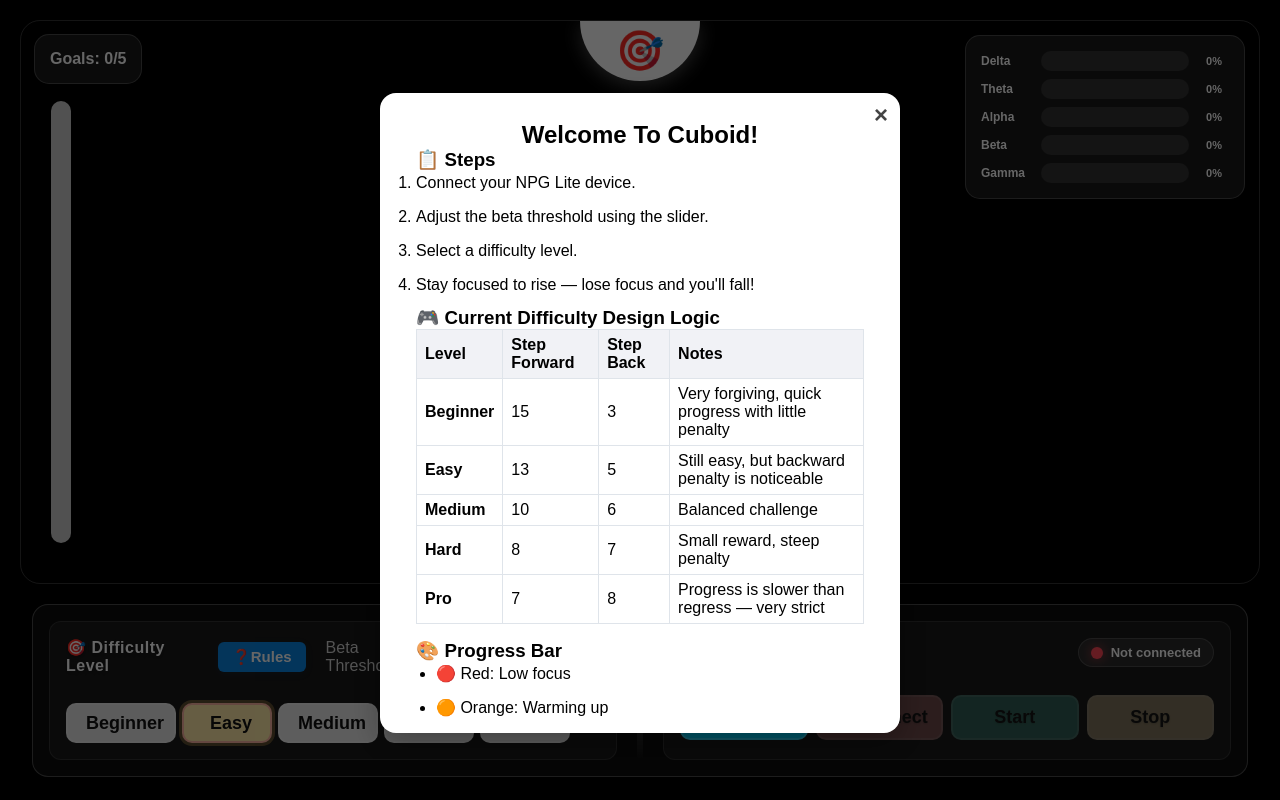
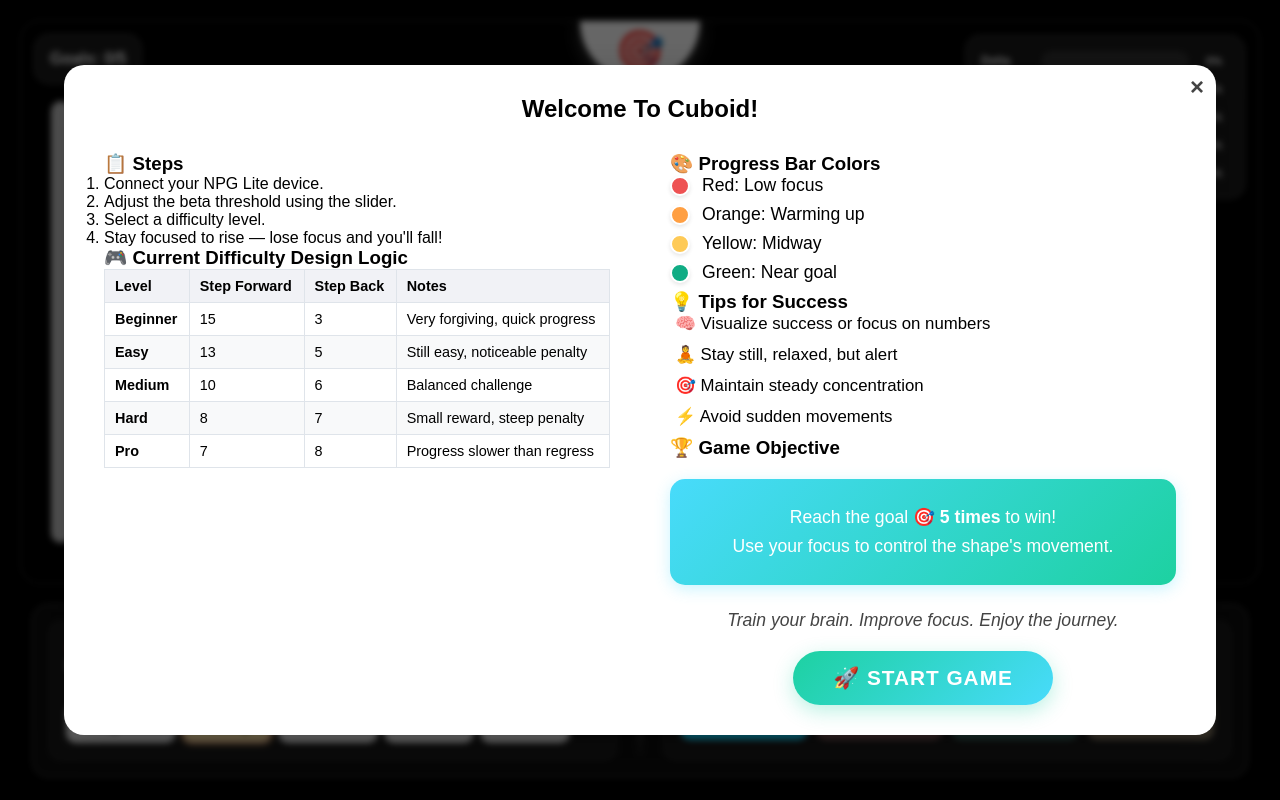
Before and after one commit to Ritika8081/Cuboid, a plain HTML site: page index.html in a window 1280 px wide. Both pictures are taken after a click on the button "❓Rules". Drawn offline with Linux system fonts and the light colour scheme.

Commit message:
adjust modal content to make it clear

```diff
--- a/index.html
+++ b/index.html
@@ -63,12 +63,14 @@
     </div>
 
     <div id="rulesModal" class="rules-modal">
-        <div class="rules-content" style="max-height: 80vh; overflow-y: auto;">
+        <div class="rules-content-wide">
             <span class="close-btn" id="closeRules">&times;</span>
 
-            <h2 style="text-align: center;">Welcome To Cuboid!</h2>
+            <h2 style="text-align: center; margin-bottom: 30px;">Welcome To Cuboid!</h2>
 
-
+            <div class="rules-columns">
+                <!-- Left Column -->
+                <div class="rules-left-column">
                     <h3>📋 Steps</h3>
                     <ol>
                         <li>Connect your NPG Lite device.</li>
@@ -78,73 +80,80 @@
                     </ol>
 
                     <h3>🎮 Current Difficulty Design Logic</h3>
-            <table style="width:100%;border-collapse:collapse;margin-bottom:16px;">
+                    <table class="difficulty-table">
                         <thead>
-                    <tr style="background:#f1f2f6;">
-                        <th style="padding:6px 8px;border:1px solid #dfe4ea;">Level</th>
-                        <th style="padding:6px 8px;border:1px solid #dfe4ea;">Step Forward</th>
-                        <th style="padding:6px 8px;border:1px solid #dfe4ea;">Step Back</th>
-                        <th style="padding:6px 8px;border:1px solid #dfe4ea;">Notes</th>
+                            <tr>
+                                <th>Level</th>
+                                <th>Step Forward</th>
+                                <th>Step Back</th>
+                                <th>Notes</th>
                             </tr>
                         </thead>
                         <tbody>
                             <tr>
-                        <td style="padding:6px 8px;border:1px solid #dfe4ea;"><strong>Beginner</strong></td>
-                        <td style="padding:6px 8px;border:1px solid #dfe4ea;">15</td>
-                        <td style="padding:6px 8px;border:1px solid #dfe4ea;">3</td>
-                        <td style="padding:6px 8px;border:1px solid #dfe4ea;">Very forgiving, quick progress with little
-                            penalty
-                        </td>
+                                <td><strong>Beginner</strong></td>
+                                <td>15</td>
+                                <td>3</td>
+                                <td>Very forgiving, quick progress</td>
                             </tr>
                             <tr>
-                        <td style="padding:6px 8px;border:1px solid #dfe4ea;"><strong>Easy</strong></td>
-                        <td style="padding:6px 8px;border:1px solid #dfe4ea;">13</td>
-                        <td style="padding:6px 8px;border:1px solid #dfe4ea;">5</td>
-                        <td style="padding:6px 8px;border:1px solid #dfe4ea;">Still easy, but backward penalty is
-                            noticeable
-                        </td>
+                                <td><strong>Easy</strong></td>
+                                <td>13</td>
+                                <td>5</td>
+                                <td>Still easy, noticeable penalty</td>
                             </tr>
                             <tr>
-                        <td style="padding:6px 8px;border:1px solid #dfe4ea;"><strong>Medium</strong></td>
-                        <td style="padding:6px 8px;border:1px solid #dfe4ea;">10</td>
-                        <td style="padding:6px 8px;border:1px solid #dfe4ea;">6</td>
-                        <td style="padding:6px 8px;border:1px solid #dfe4ea;">Balanced challenge</td>
+                                <td><strong>Medium</strong></td>
+                                <td>10</td>
+                                <td>6</td>
+                                <td>Balanced challenge</td>
                             </tr>
                             <tr>
-                        <td style="padding:6px 8px;border:1px solid #dfe4ea;"><strong> Hard</strong></td>
-                        <td style="padding:6px 8px;border:1px solid #dfe4ea;">8</td>
-                        <td style="padding:6px 8px;border:1px solid #dfe4ea;">7</td>
-                        <td style="padding:6px 8px;border:1px solid #dfe4ea;">Small reward, steep penalty</td>
+                                <td><strong>Hard</strong></td>
+                                <td>8</td>
+                                <td>7</td>
+                                <td>Small reward, steep penalty</td>
                             </tr>
                             <tr>
-                        <td style="padding:6px 8px;border:1px solid #dfe4ea;"><strong>Pro</strong></td>
-                        <td style="padding:6px 8px;border:1px solid #dfe4ea;">7</td>
-                        <td style="padding:6px 8px;border:1px solid #dfe4ea;">8</td>
-                        <td style="padding:6px 8px;border:1px solid #dfe4ea;">Progress is slower than regress — very
-                            strict
-                        </td>
+                                <td><strong>Pro</strong></td>
+                                <td>7</td>
+                                <td>8</td>
+                                <td>Progress slower than regress</td>
                             </tr>
                         </tbody>
                     </table>
+                </div>
 
-            <h3>🎨 Progress Bar</h3>
-            <ul>
-                <li>🔴 Red: Low focus</li>
-                <li>🟠 Orange: Warming up</li>
-                <li>🟡 Yellow: Midway</li>
-                <li>🟢 Green: Near goal</li>
+                <!-- Right Column -->
+                <div class="rules-right-column">
+                    <h3>🎨 Progress Bar Colors</h3>
+                    <ul class="color-list">
+                        <li><span class="color-indicator red"></span> Red: Low focus</li>
+                        <li><span class="color-indicator orange"></span> Orange: Warming up</li>
+                        <li><span class="color-indicator yellow"></span> Yellow: Midway</li>
+                        <li><span class="color-indicator green"></span> Green: Near goal</li>
                     </ul>
 
-            <h3>💡 Tips</h3>
-            <ul>
-                <li>Visualize success or numbers.</li>
-                <li>Stay still, relaxed, alert.</li>
-                <li><strong>To recalibrate:</strong> Click the <b>Stop</b> button, then click <b>Start</b>
-                    again.
-                </li>
+                    <h3>💡 Tips for Success</h3>
+                    <ul class="tips-list">
+                        <li>🧠 Visualize success or focus on numbers</li>
+                        <li>🧘 Stay still, relaxed, but alert</li>
+                        <li>🎯 Maintain steady concentration</li>
+                        <li>⚡ Avoid sudden movements</li>
                     </ul>
 
-            <p style="font-style: italic; color: #444;">Train your brain. Improve focus. Enjoy the journey.</p>
+                    <h3>🏆 Game Objective</h3>
+                    <div class="objective-box">
+                        <p>Reach the goal 🎯 <strong>5 times</strong> to win!</p>
+                        <p>Use your focus to control the shape's movement.</p>
+                    </div>
+
+                    <div class="game-start-section">
+                        <p class="motivational-text">Train your brain. Improve focus. Enjoy the journey.</p>
+                        <button id="startGameBtn" class="start-game-btn">🚀 Start Game</button>
+                    </div>
+                </div>
+            </div>
         </div>
     </div>
     <div class="control-panel updated-panel">
@@ -300,12 +309,34 @@
         const rulesBtn = document.getElementById("rulesBtn");
         const rulesModal = document.getElementById("rulesModal");
         const closeRules = document.getElementById("closeRules");
+        const startGameBtn = document.getElementById("startGameBtn");
+
         rulesBtn.addEventListener("click", () => {
             rulesModal.classList.add("show");
         });
+
         closeRules.addEventListener("click", () => {
             rulesModal.classList.remove("show");
         });
+
+        // Add start game button functionality
+        startGameBtn.addEventListener("click", () => {
+            rulesModal.classList.remove("show");
+
+            // Auto-connect and start if not already connected
+            if (!connected) {
+                connectBLE().then(() => {
+                    if (connected) {
+                        setTimeout(() => {
+                            startStream();
+                        }, 1000);
+                    }
+                });
+            } else if (!streaming) {
+                startStream();
+            }
+        });
+
         window.addEventListener("click", (e) => {
             if (e.target === rulesModal) {
                 rulesModal.classList.remove("show");
--- a/style.css
+++ b/style.css
@@ -56,37 +56,178 @@
 
      /* Modal overlay: full screen, centered content */
      .rules-modal {
-         margin-top: 13px;
-         margin-bottom: 13px;
          display: none;
-         /* Only this! */
          position: fixed;
-         z-index: 999;
+         z-index: 1000;
          left: 0;
          top: 0;
-         width: 100vw;
-         height: 100vh;
+         width: 100%;
+         height: 100%;
          background-color: rgba(0, 0, 0, 0.6);
-         justify-content: center;
-         align-items: center;
+         backdrop-filter: blur(3px);
      }
 
      /* When you want to show the modal, add this class */
      .rules-modal.show {
          display: flex;
+         justify-content: center;
+         align-items: center;
      }
 
      /* Modal content: centered box */
-     .rules-content {
+     .rules-content-wide {
          background-color: #fff;
-         padding: 28px 36px;
-         border-radius: 16px;
-         max-width: 520px;
-         width: 90vw;
+         margin: 2% auto;
+         padding: 30px;
+         border-radius: 20px;
+         width: 90%;
+         max-width: 1200px;
+         max-height: 90vh;
+         position: relative;
+         box-shadow: 0 10px 40px rgba(0, 0, 0, 0.2);
+         overflow: hidden;
+     }
+
+     .rules-columns {
+         display: grid;
+         grid-template-columns: 1fr 1fr;
+         gap: 40px;
+         margin-top: 20px;
+     }
+
+     .rules-left-column,
+     .rules-right-column {
+         padding: 0 10px;
+     }
+
+     .close-btn {
+         color: #aaa;
+         float: right;
+         font-size: 32px;
+         font-weight: bold;
+         cursor: pointer;
+         position: absolute;
+         right: 20px;
+         top: 15px;
+         z-index: 1001;
+     }
+
+     .close-btn:hover,
+     .close-btn:focus {
+         color: #ff6b6b;
+         text-decoration: none;
+     }
+
+     .difficulty-table {
+         width: 100%;
+         border-collapse: collapse;
+         margin-bottom: 20px;
+         font-size: 0.9em;
+     }
+
+     .difficulty-table th,
+     .difficulty-table td {
+         padding: 8px 10px;
+         border: 1px solid #dfe4ea;
          text-align: left;
-         box-shadow: 0 10px 30px rgba(0, 0, 0, 0.3);
-         position: relative;
-         animation: modalPop 0.3s;
+     }
+
+     .difficulty-table th {
+         background: #f1f2f6;
+         font-weight: bold;
+     }
+
+     .difficulty-table tr:nth-child(even) {
+         background: #f8f9fa;
+     }
+
+     .color-list {
+         list-style: none;
+         padding: 0;
+     }
+
+     .color-list li {
+         display: flex;
+         align-items: center;
+         margin-bottom: 8px;
+         font-size: 1.1em;
+     }
+
+     .color-indicator {
+         width: 20px;
+         height: 20px;
+         border-radius: 50%;
+         margin-right: 12px;
+         border: 2px solid #fff;
+         box-shadow: 0 2px 4px rgba(0,0,0,0.1);
+     }
+
+     .color-indicator.red { background-color: #ee5253; }
+     .color-indicator.orange { background-color: #ff9f43; }
+     .color-indicator.yellow { background-color: #feca57; }
+     .color-indicator.green { background-color: #10ac84; }
+
+     .tips-list {
+         padding-left: 0;
+         list-style: none;
+     }
+
+     .tips-list li {
+         margin-bottom: 10px;
+         padding-left: 5px;
+         font-size: 1.05em;
+     }
+
+     .objective-box {
+         background: linear-gradient(135deg, #48dbfb, #1dd1a1);
+         color: white;
+         padding: 20px;
+         border-radius: 15px;
+         text-align: center;
+         margin: 20px 0;
+         box-shadow: 0 4px 15px rgba(72, 219, 251, 0.3);
+     }
+
+     .objective-box p {
+         margin: 8px 0;
+         font-size: 1.1em;
+     }
+
+     .game-start-section {
+         text-align: center;
+         margin-top: 25px;
+     }
+
+     .motivational-text {
+         font-style: italic;
+         color: #444;
+         margin-bottom: 20px;
+         font-size: 1.1em;
+     }
+
+     .start-game-btn {
+         background: linear-gradient(135deg, #1dd1a1, #48dbfb);
+         color: white;
+         border: none;
+         padding: 15px 40px;
+         font-size: 1.3em;
+         font-weight: bold;
+         border-radius: 50px;
+         cursor: pointer;
+         box-shadow: 0 6px 20px rgba(29, 209, 161, 0.3);
+         transition: all 0.3s ease;
+         text-transform: uppercase;
+         letter-spacing: 1px;
+     }
+
+     .start-game-btn:hover {
+         transform: translateY(-2px);
+         box-shadow: 0 8px 25px rgba(29, 209, 161, 0.4);
+         background: linear-gradient(135deg, #48dbfb, #1dd1a1);
+     }
+
+     .start-game-btn:active {
+         transform: translateY(0);
      }
 
      @keyframes modalPop {
```
Lines whose indentation alone changed are shown as unchanged.
